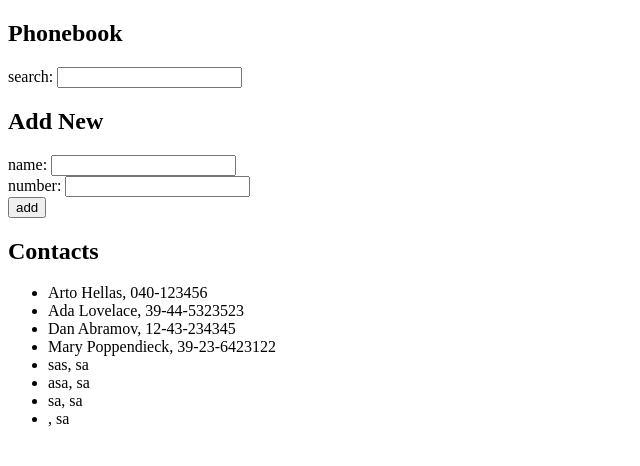
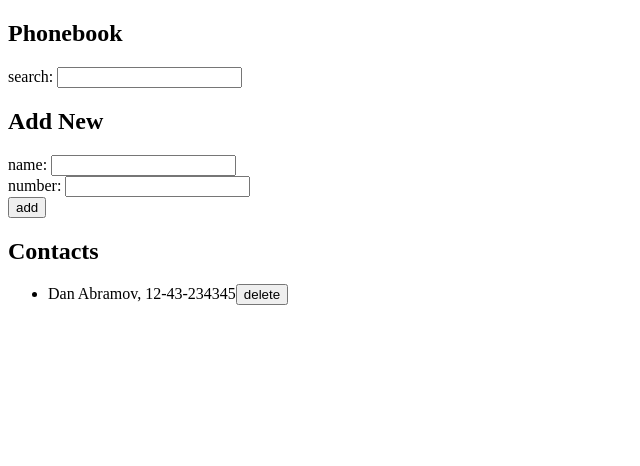
Before and after one commit to Esteban1Z/ReactParte2, a React (Vite) app in the folder part2/: page / in a window 1280 px wide. Shown: the top 466 px of the page, without its empty margins (0-640 px from the left). Built offline with nearby package versions, Linux system fonts and the light colour scheme; data requests are answered from the project's data file.

Commit message:
2.14 casi completo

```diff
--- a/part2/db.json
+++ b/part2/db.json
@@ -1,44 +1,9 @@
 {
   "persons": [
-    {
-      "name": "Arto Hellas",
-      "number": "040-123456",
-      "id": "1"
-    },
-    {
-      "name": "Ada Lovelace",
-      "number": "39-44-5323523",
-      "id": "2"
-    },
     {
       "name": "Dan Abramov",
       "number": "12-43-234345",
       "id": "3"
-    },
-    {
-      "name": "Mary Poppendieck",
-      "number": "39-23-6423122",
-      "id": "4"
-    },
-    {
-      "id": "5",
-      "name": "sas",
-      "number": "sa"
-    },
-    {
-      "id": 6,
-      "name": "asa",
-      "number": "sa"
-    },
-    {
-      "id": 7,
-      "name": "sa",
-      "number": "sa"
-    },
-    {
-      "id": 8,
-      "name": "",
-      "number": "sa"
     }
   ]
 }
--- a/part2/src/App.jsx
+++ b/part2/src/App.jsx
@@ -3,7 +3,7 @@ import axios from 'axios'
 import AddNew from './components/AddNew'
 import Contacts from './components/Contacts.jsx'
 import Filter from './components/Filter'
-import Notes from './components/Notes'
+import noteService from './services/notes'
 
 
 const App = () => {
@@ -13,8 +13,8 @@ const App = () => {
 
   useEffect(() => {
     console.log('effect')
-    axios
-      .get('http://localhost:3001/persons')
+    noteService
+      .getAll()
       .then(response => {
         console.log("data personas es",response)
         setPersons(response.data)
--- a/part2/src/components/AddNew.jsx
+++ b/part2/src/components/AddNew.jsx
@@ -1,6 +1,6 @@
 import { useState } from 'react'
 import axios from 'axios'
-
+import noteService from "../services/notes";
 
 const AddNew = ({persons, setPersons}) => {
     const [newName, setNewName] = useState('')
@@ -10,12 +10,10 @@ const AddNew = ({persons, setPersons}) => {
         event.preventDefault()
         console.log('button clicked', event.target)
         const nameObject = {
-          id: persons.length + 1,
           name: newName,
           number: newNumber,
          }
          persons.map(person => person.name)
-
 
 
            setNewName('')
@@ -25,11 +23,11 @@ const AddNew = ({persons, setPersons}) => {
           alert(`${newName} is already added to phonebook`)
           return
         }
-        axios
-        .post('http://localhost:3001/persons', nameObject)
+
+        noteService
+        .create(nameObject)
         .then(response => {
         setPersons(persons.concat(response.data))
-        setPersons(persons.concat(nameObject))
         setNewNumber('')
         setNewName('')
       })
--- a/part2/src/components/Contacts.jsx
+++ b/part2/src/components/Contacts.jsx
@@ -1,14 +1,32 @@
-const Contacts = ({searchName, persons}) => {
+import noteService from "../services/notes";
+
+const Contacts = ({ searchName, persons, setPersons }) => {
   const personsToShow = persons.filter(person =>
     searchName === '' || person.name.toLowerCase().includes(searchName.toLowerCase())
-  )
+  );
+
+  const handleDelete = id => {
+    const person = persons.find(p => p.id === id);
+    if (window.confirm(`Delete ${person.name}?`)) {
+      noteService.deletePerson(id)
+        .then(() => {
+          setPersons(persons.filter(p => p.id !== id));
+        })
+    }
+  };
 
   return (
     <div>
-        <ul>
-        {personsToShow.map(persons => <li key={persons.id}>{persons.name}, {persons.number}</li>)}
+      <ul>
+        {personsToShow.map(person => (
+          <li key={person.id}>
+            {person.name}, {person.number}
+            <button onClick={() => handleDelete(person.id)}>delete</button>
+          </li>
+        ))}
       </ul>
     </div>
   );
 };
+
 export default Contacts;
--- /dev/null
+++ b/part2/src/services/notes.js
@@ -0,0 +1,20 @@
+import axios from 'axios'
+const baseUrl = 'http://localhost:3001/persons' // Asegúrate que coincide con tu backend
+
+const getAll = () => {
+  return axios.get(baseUrl)
+}
+
+const create = newObject => {
+  return axios.post(baseUrl, newObject)
+}
+
+const update = (id, newObject) => {
+  return axios.put(`${baseUrl}/${id}`, newObject)
+}
+
+const deletePerson = (id) => {
+  return axios.delete(`${baseUrl}/${id}`)
+}
+
+export default { getAll, create, update, deletePerson };
```
